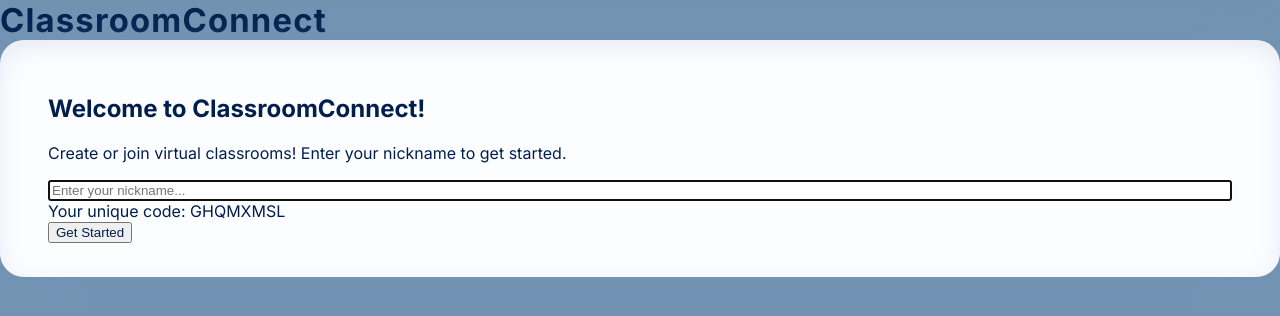
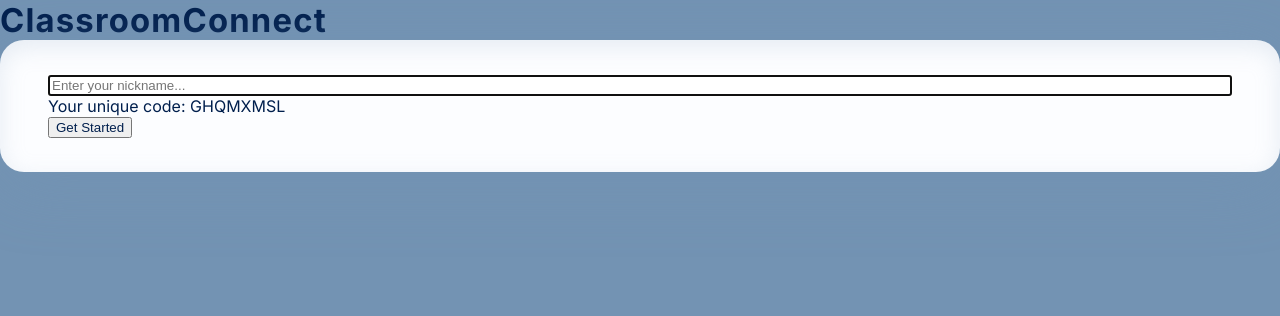
Before and after one commit to Workflow-Manager-admin/classroomconnect-16385-1d2c28e9, a React (Create React App) app in the folder classroomconnect/: page / in a window 1280 px wide. Shown: the top 316 px of the page. Built offline with nearby package versions, Linux system fonts and the light colour scheme; the HTML template or start-up script is replaced by a standard one.

Commit message:
Auto-commit: Changes as of 2025-05-31T12:11:23.874872+00:00

```diff
--- a/classroomconnect/src/App.js
+++ b/classroomconnect/src/App.js
@@ -175,11 +175,6 @@ function App() {
         </nav>
         <div className="cc-register-wrap">
           <div className="cc-card cc-register-card">
-            <h2 style={{ color: NAVY }}>Welcome to ClassroomConnect!</h2>
-            <p style={{ color: NAVY }}>
-              Create or join virtual classrooms! Enter your nickname to get
-              started.
-            </p>
             <form onSubmit={handleRegistration} style={{ width: "100%" }}>
               <input
                 className="cc-input"
@@ -259,7 +254,7 @@ function App() {
           </span>
           <span className="cc-footer-spacer" />
           <span style={{ color: "#406495", fontSize: "0.98rem" }}>
-            Playful learning, connected! &copy; {new Date().getFullYear()}
+            &copy; {new Date().getFullYear()}
           </span>
         </div>
       </footer>
```
Also changed, not shown: 1 other file (tests, documents, lock files or other folders).
